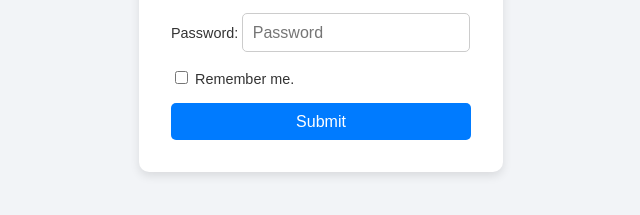
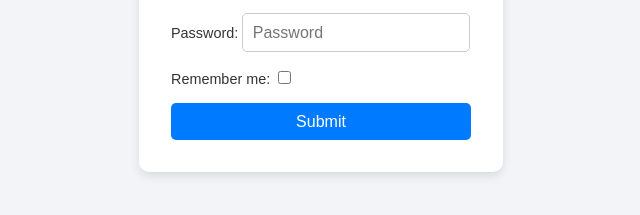
Before and after one commit to acciojob/remember-me-login-form-aveencoder, a website: page main.html in a window 1280 px wide. Shown: the part 359-574 px from the top of the page, 319-959 px from the left. Drawn offline with Linux system fonts and the light colour scheme.

Commit message:
created a submission

```diff
--- a/main.html
+++ b/main.html
@@ -18,8 +18,9 @@
   <input type="password" id="password" placeholder="Password" />
  </label>
   <label for="checkbox">
+	   Remember me:
     <input type="checkbox" id="checkbox" />
-    Remember me.
+
   </label>
 
   <input type="submit" id="submit" value="Submit" />
```
